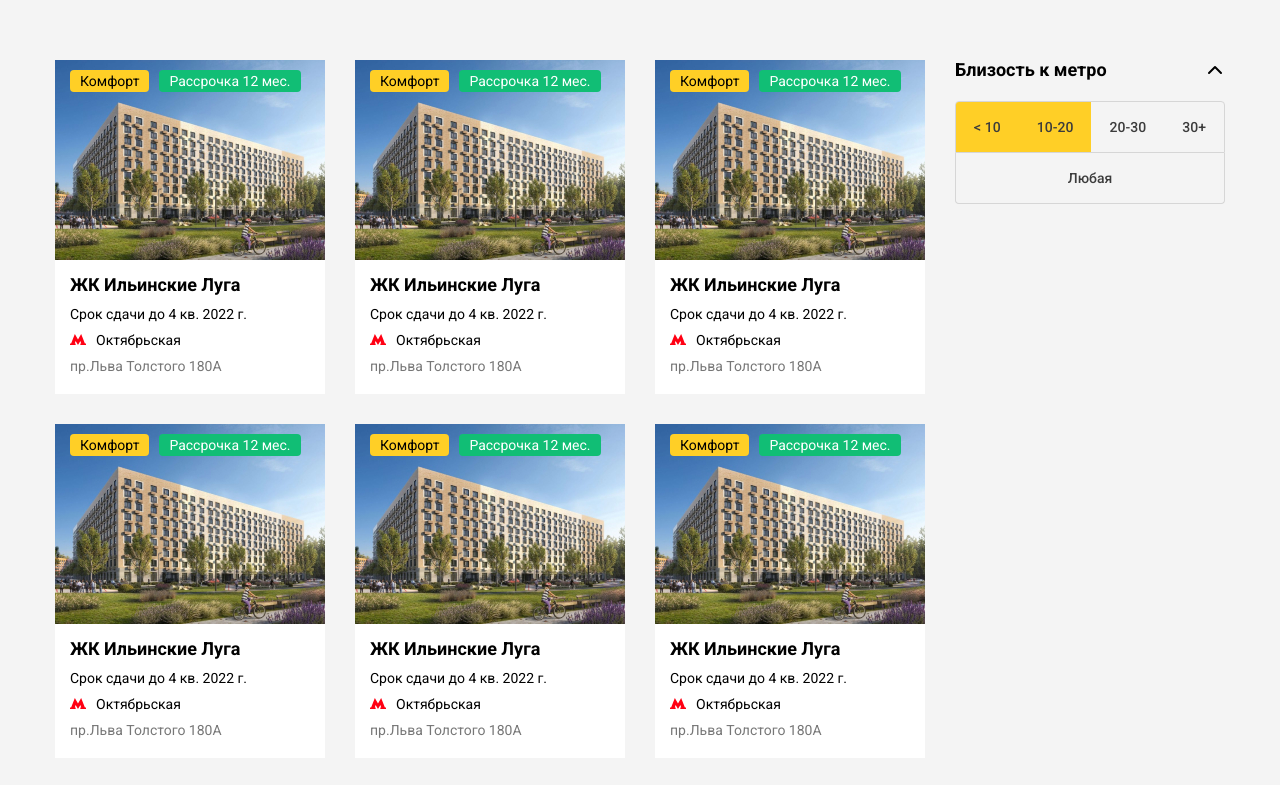
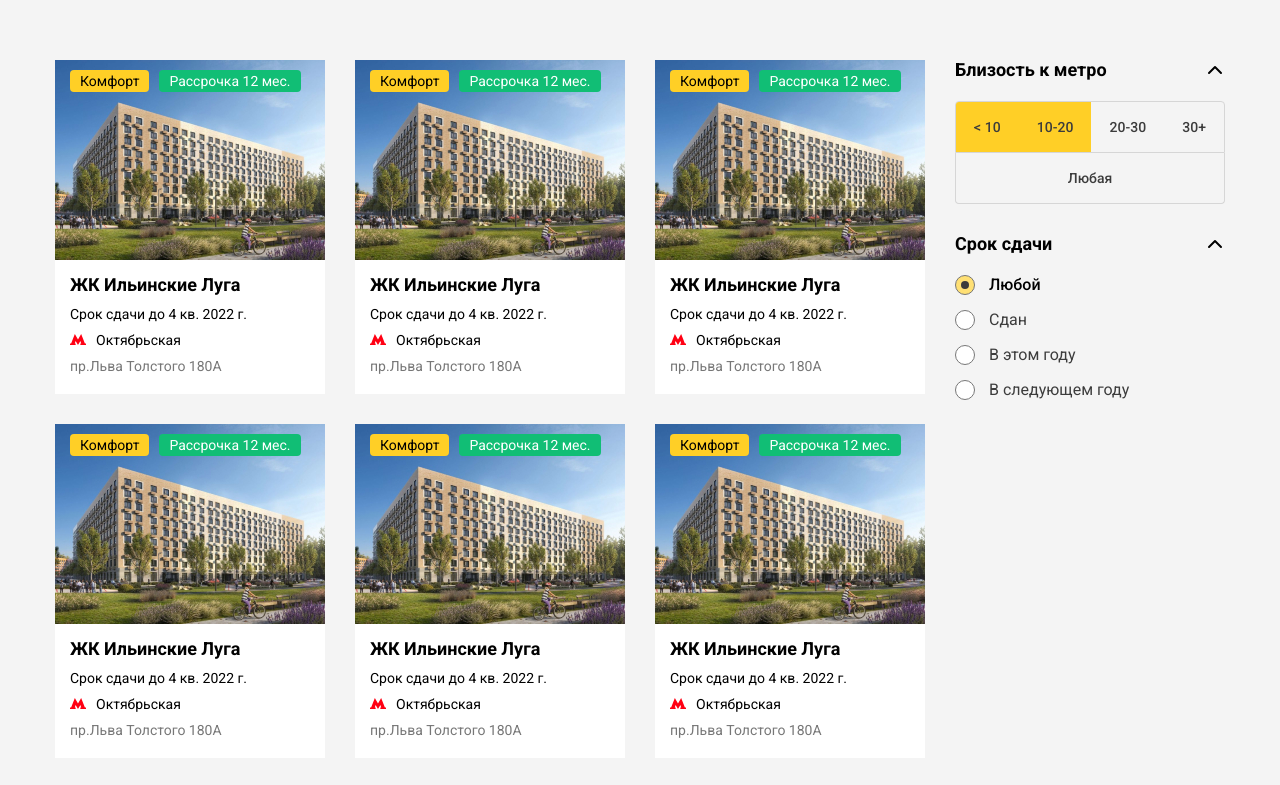
Before and after one commit to iamZlatika/real-estate-page, a plain HTML site: page index.html in a window 1280 px wide. Shown: the top 785 px of the page. Drawn offline with Linux system fonts and the light colour scheme.

Commit message:
finish term radio widget. Start else option widget with own styled fake checkboxes

```diff
--- a/css/main.css
+++ b/css/main.css
@@ -161,6 +161,9 @@ a.card-link:hover {
 
 /* Side bar*/
 
+.widget + .widget {
+  margin-top: 30px;
+}
 
 .widget__title {
   font-weight: bold;
@@ -217,7 +220,6 @@ a.card-link:hover {
   transition: background-color 0.2s ease-in;
 }
 
-
 .location__checkbox:checked + .location__btn {
   background-color: #ffcf26;
 }
@@ -232,3 +234,62 @@ a.card-link:hover {
   appearance: none;
   opacity: 0;
 }
+
+/* radio widget*/
+
+.radio {
+  cursor: pointer;
+  display: block;
+}
+
+.radio + .radio {
+  margin-top: 15px;
+}
+
+.radio__real {
+  width: 1px;
+  height: 1px;
+  position: absolute;
+  appearance: none;
+  opacity: 0;
+}
+
+.radio__fake {
+  position: relative;
+  display: inline-block;
+  width: 20px;
+  height: 20px;
+  background-color: #fff;
+
+  border: 1px solid #777777;
+  border-radius: 50%;
+  margin-right: 10px;
+  vertical-align: bottom;
+}
+
+.radio__real:checked + .radio__fake::before {
+  background: #3c3c3c;
+  width: 8px;
+  height: 8px;
+  content: "";
+  border-radius: 50%;
+  position: absolute;
+  top: 50%;
+  left: 50%;
+  transform: translate(-50%, -50%);
+}
+
+.radio__real:checked + .radio__fake {
+  background-color: #ffe074;
+}
+
+.radio__title {
+  font-weight: 400;
+  font-size: 16px;
+  line-height: 1.18;
+  color: #3c3c3c;
+}
+.radio__real:checked ~ .radio__title {
+  font-weight: 500;
+  color: #000000;
+}
--- a/index.html
+++ b/index.html
@@ -208,9 +208,48 @@
               </div>
             </div>
 
+
           </div>
         </div>
 
+
+        <div class="widget">
+          <div class="widget__title">
+            Срок сдачи
+          </div>
+          <div class="widget__body">
+
+            <label class="radio">
+              <input type="radio" class="radio__real"
+              name="term" checked>
+              <span class="radio__fake"></span>
+              <span class="radio__title">Любой</span>
+            </label>
+
+            <label class="radio">
+              <input type="radio" class="radio__real"
+              name="term">
+              <span class="radio__fake"></span>
+              <span class="radio__title">Сдан</span>
+            </label>
+
+            <label class="radio">
+              <input type="radio" class="radio__real"
+              name="term">
+              <span class="radio__fake"></span>
+              <span class="radio__title">В этом году</span>
+            </label>
+
+            <label class="radio">
+              <input type="radio" class="radio__real"
+              name="term">
+              <span class="radio__fake"></span>
+              <span class="radio__title">В следующем году</span>
+            </label>
+          </div>
+        </div>
+
+        <!-- f -->
       </div>
     </div>
   </div>
```
